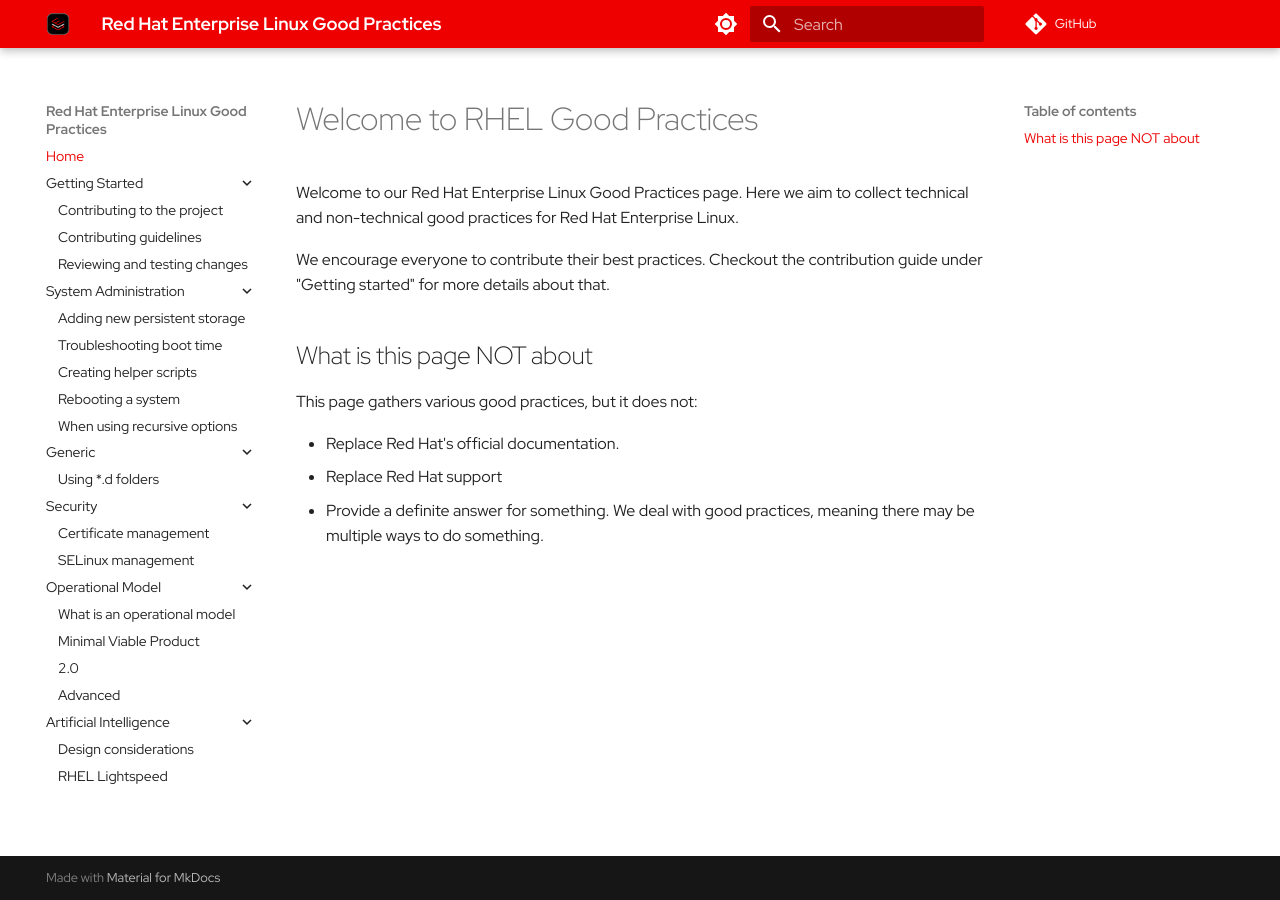
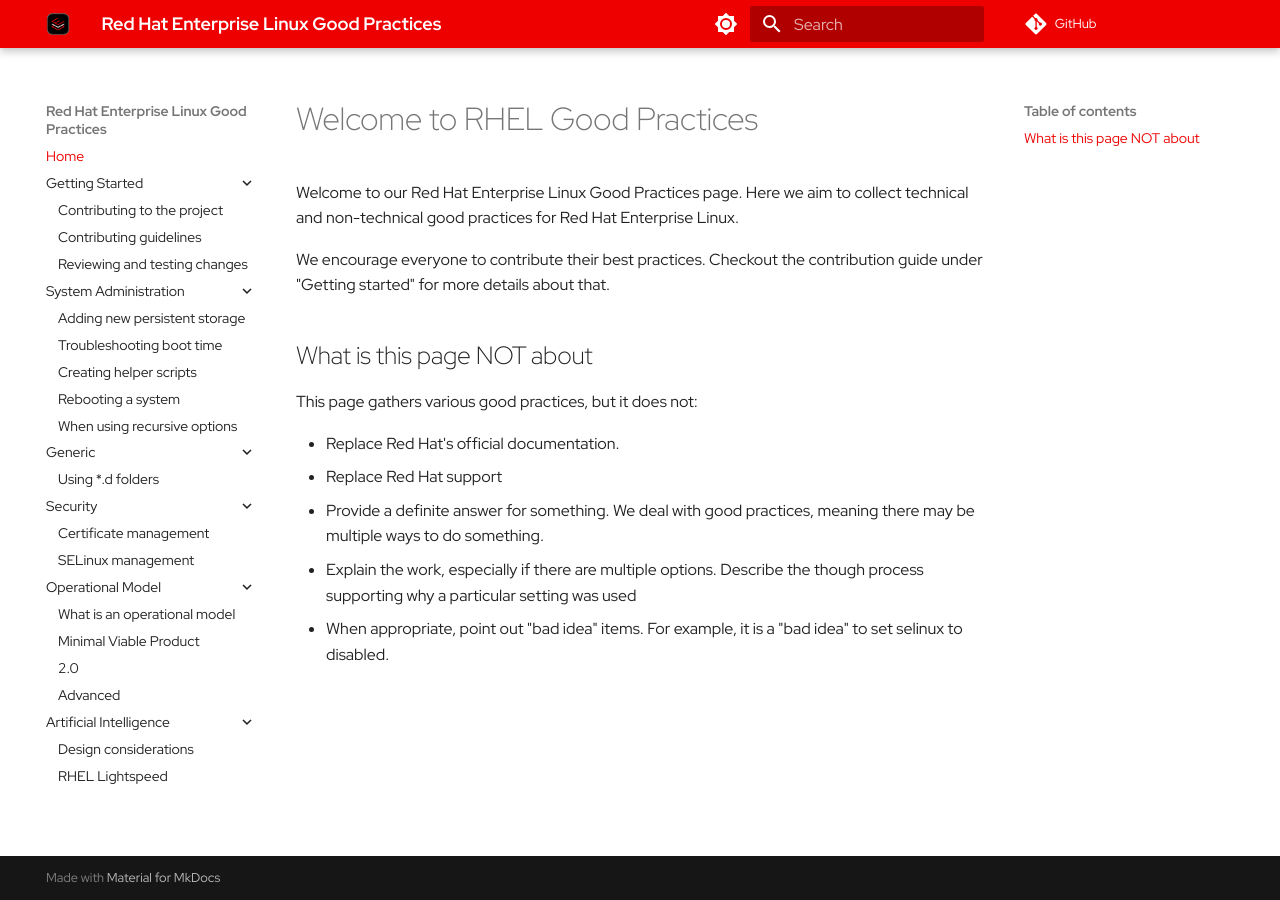
Before and after one commit to redhat-cop/rhel-good-practices, an MkDocs documentation site: the page built from docs/index.md, in a window 1280 px wide. Built offline with MkDocs 1.6.1 and Material for MkDocs 9.7.7, drawn with Linux system fonts in a browser that asks for light colours; comment, search, counter and statistics services are not loaded.

Commit message:
Update index.md with extra suggestions
Added bullet points under "Provide a definite answer" per a suggestion from the Red Hat Accelerators

```diff
--- a/docs/index.md
+++ b/docs/index.md
@@ -9,3 +9,5 @@
 * Replace Red Hat's official documentation.
 * Replace Red Hat support
 * Provide a definite answer for something. We deal with good practices, meaning there may be multiple ways to do something.
+   + Explain the work, especially if there are multiple options.  Describe the though process supporting why a particular setting was used
+   + When appropriate, point out "bad idea" items.  For example, it is a "bad idea" to set selinux to disabled.
```
